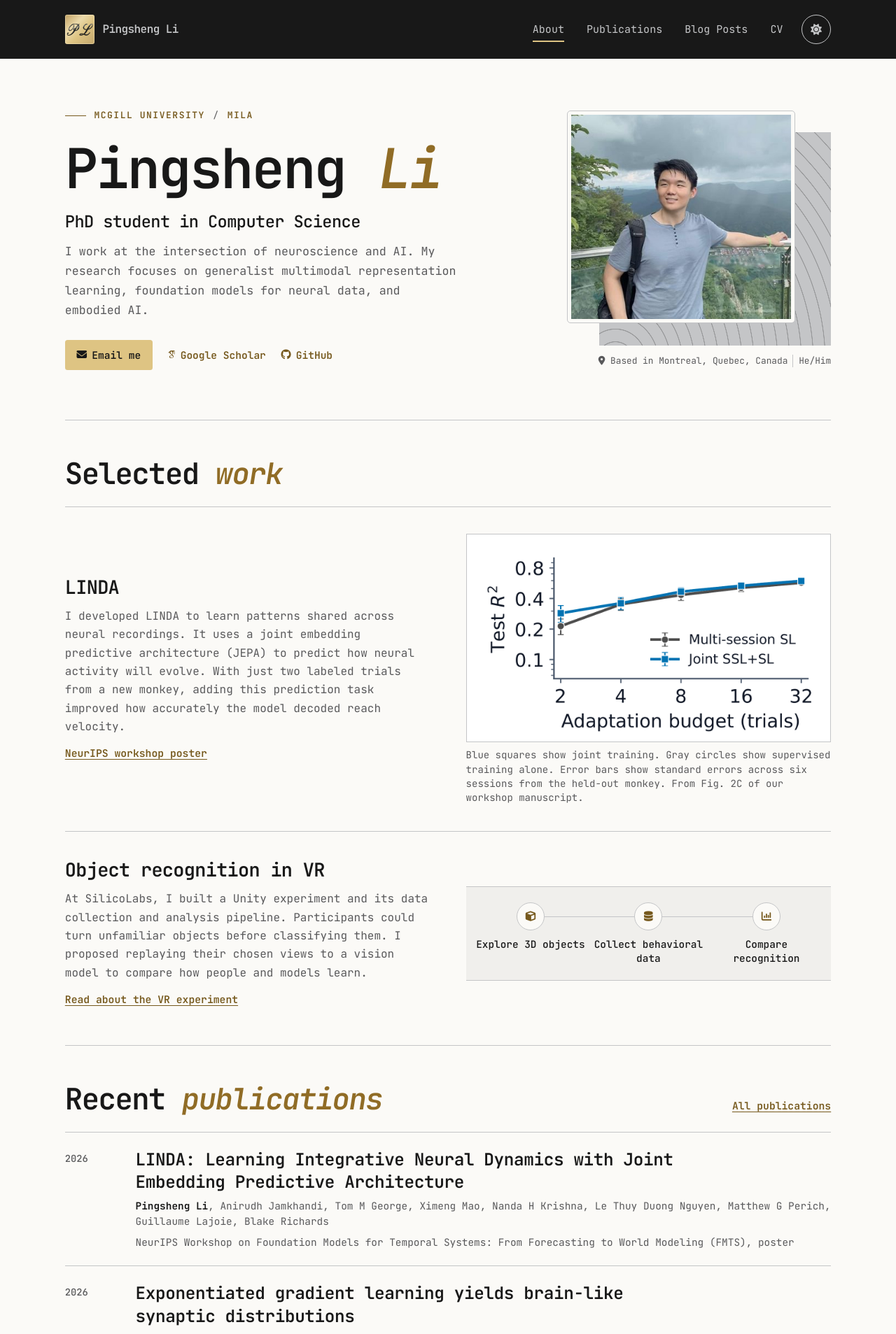
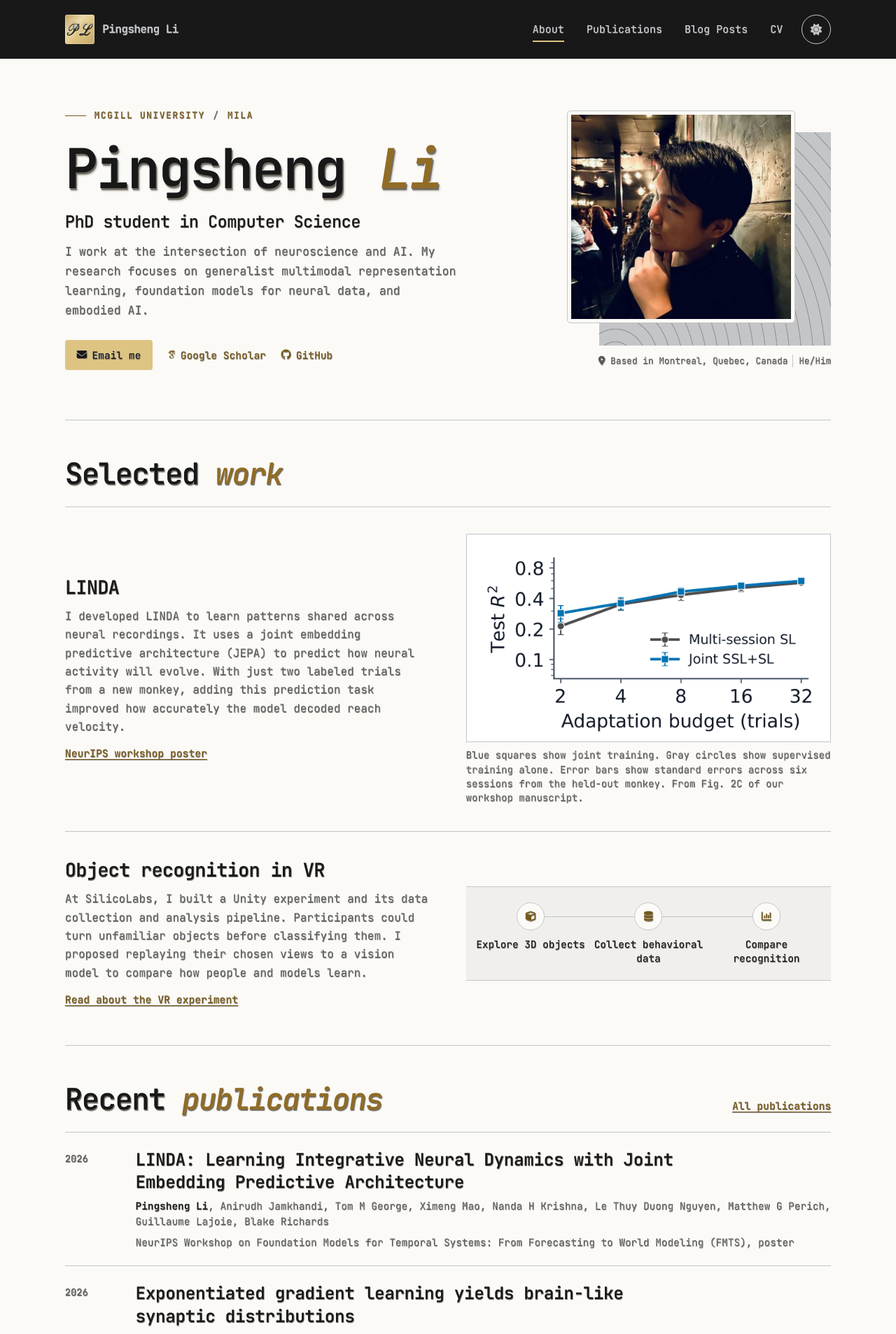
Before and after one commit to Pingsheng-NeuroAI/Pingsheng-NeuroAI.github.io, a Jekyll site: the page built from _pages/about.md, in a window 1280 px wide. Shown: the top 1907 px of the page at 70% size. Built offline with Jekyll 4.4.1, drawn with Linux system fonts in a browser that asks for light colours; some web fonts are replaced.

Commit message:
Add raised lettering across the site and update the author portrait

```diff
--- a/_config.yml
+++ b/_config.yml
@@ -22,7 +22,7 @@ repository               : "Pingsheng-NeuroAI/Pingsheng-NeuroAI.github.io"
 #               Additional customization can be done by editing /_includes/author-profile.html
 author:
   # Biographic information
-  avatar           : "pingsheng_profile.jpg"
+  avatar           : "pingsheng-li-portrait.jpg"
   name             : "Pingsheng Li"
   pronouns         : "He/Him"
   bio              : "PhD student in Computer Science at McGill University. Research interests: NeuroAI, Foundation Models, and Embodied AI."
--- a/_sass/_profile.scss
+++ b/_sass/_profile.scss
@@ -49,6 +49,38 @@ body {
 }
 h1, h2, h3 { font-family: var(--profile-font); font-weight: 600; }
 button, input, select, textarea { font-family: inherit; }
+
+// Light from the upper left catches the letter edge. The lower right casts a shadow.
+@media screen and (forced-colors: none) {
+  :root, .profile-contact-primary {
+    --letter-rim: rgba(255, 255, 255, .95);
+    --letter-edge: rgba(102, 96, 86, .66);
+    --letter-shadow: rgba(48, 43, 35, .31);
+  }
+  html[data-theme="dark"], .profile-masthead, .page__footer {
+    --letter-rim: rgba(239, 243, 250, .60);
+    --letter-edge: #575b62;
+    --letter-shadow: rgba(0, 0, 0, .88);
+  }
+  body, .profile-masthead, .page__footer, .profile-contact-primary {
+    text-shadow:
+      -.3px -.45px 0 var(--letter-rim),
+       .4px .75px 0 var(--letter-edge),
+       .55px 1.15px .8px var(--letter-shadow);
+  }
+  h1, h2, h3, h4, h5, h6 {
+    text-shadow:
+      -.012em -.018em 0 var(--letter-rim),
+       .012em .022em 0 var(--letter-edge),
+       .022em .039em 0 var(--letter-edge),
+       .031em .055em .033em var(--letter-shadow);
+  }
+  button, input, select, textarea { text-shadow: inherit; }
+  .profile-monogram-relief {
+    filter: drop-shadow(-.12px -.18px 0 #fff2cb) drop-shadow(.17px .29px .13px rgba(48, 37, 20, .68));
+  }
+}
+
 a { text-underline-offset: .19em; }
 a:focus-visible, button:focus-visible, summary:focus-visible {
   outline: 2px solid var(--profile-accent);
```
Also changed, not shown: _includes/pl-monogram.svg, images/pingsheng-li-portrait.jpg (added).
